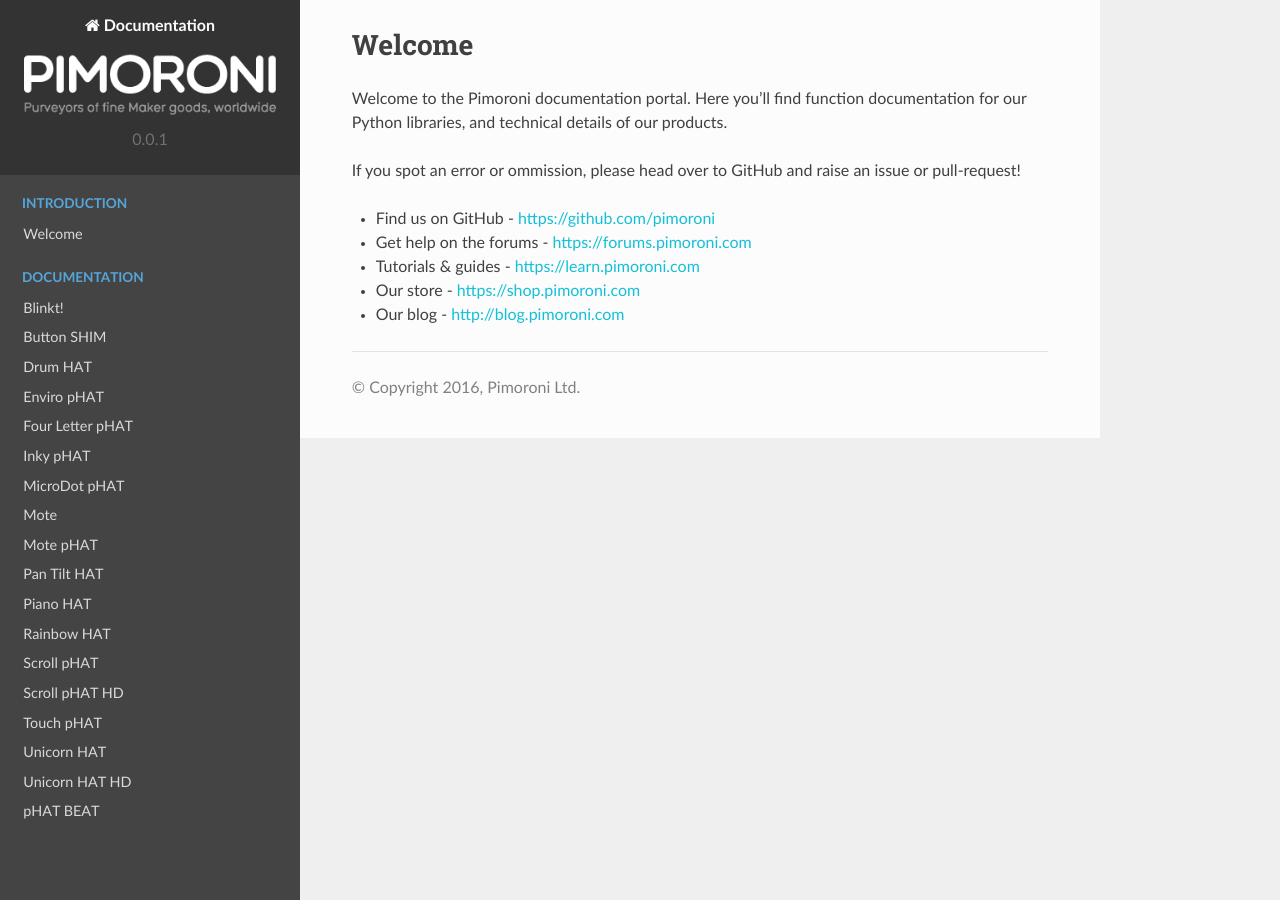
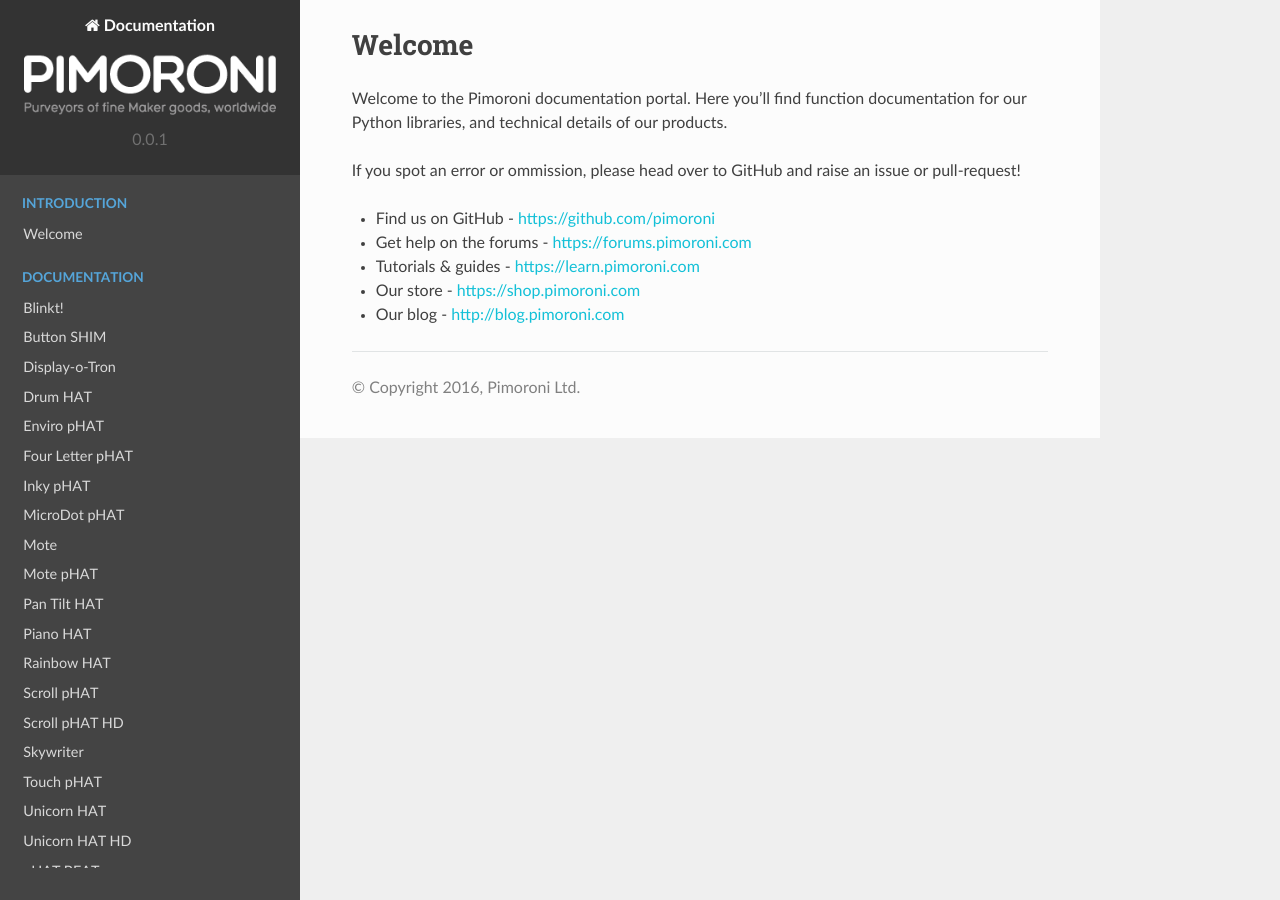
Before and after one commit to pimoroni/docs, a Sphinx documentation site: the page built from sphinx/index.rst, in a window 1280 px wide. Built offline with Sphinx 7.4.7 and the Read the Docs theme 2.0.0, drawn with Linux system fonts in a browser that asks for light colours.

Commit message:
Update conf.py

```diff
--- a/sphinx/conf.py
+++ b/sphinx/conf.py
@@ -33,7 +33,9 @@
     Doc('Four Letter pHAT','fourletterphat'),
     Doc('Touch pHAT','touchphat'),
     Doc('Rainbow HAT','rainbowhat'),
-    Doc('Button SHIM','buttonshim')
+    Doc('Button SHIM','buttonshim'),
+    Doc('Skywriter','skywriter'),
+    Doc('Display-o-Tron','displayotron')
 ]
 
 docs = map(lambda x:x.pickle(), docs)
```
